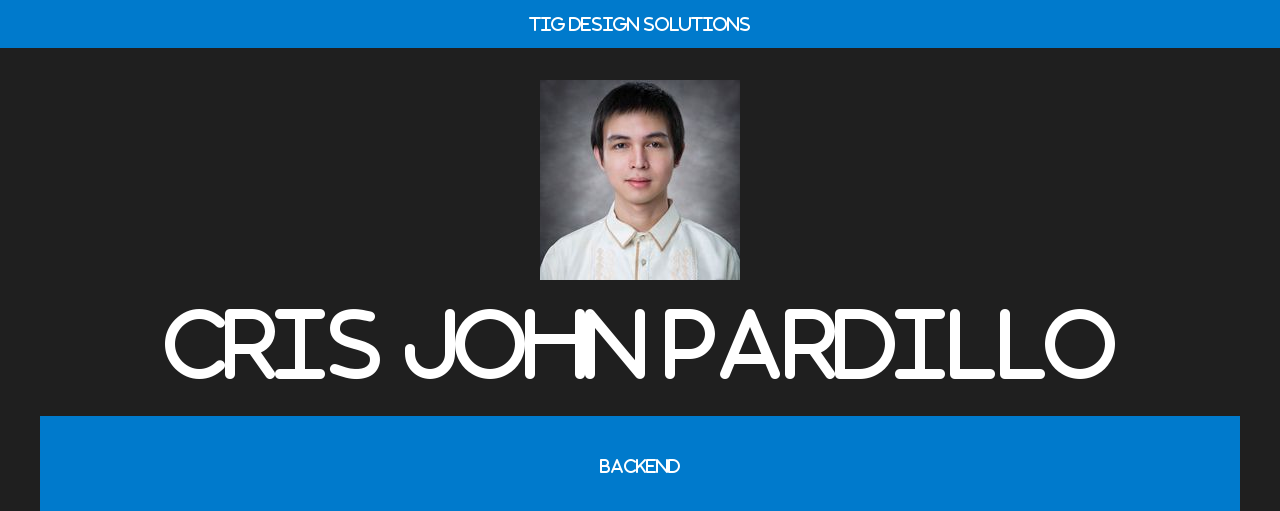
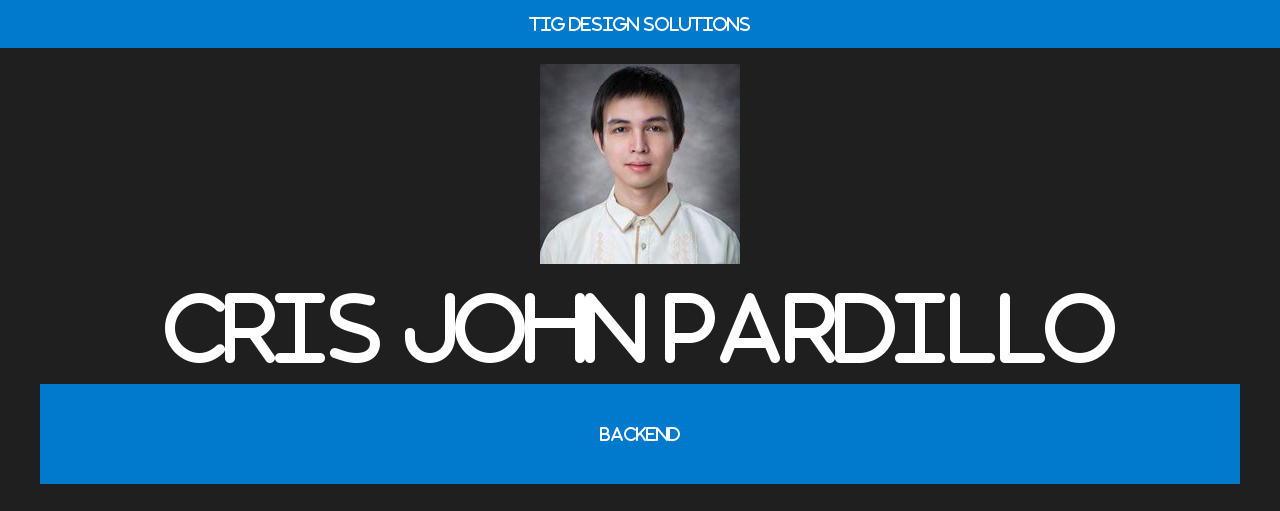
Before and after one commit to DaijobuDes/daijobudes.github.io, a plain HTML site: page cj.html in a window 1280 px wide. Shown: the top 511 px of the page. Drawn offline with Linux system fonts and the light colour scheme.

Commit message:
even more fixes
when will this ever end

```diff
--- a/carousel.html
+++ b/carousel.html
@@ -1,4 +1,9 @@
 <style>
+*{
+  padding: 0;
+  margin: 0;
+}
+
 @keyframes tonext {
   75% {
     left: 0;
@@ -47,7 +52,7 @@
 body {
   max-width: 37.5rem;
   margin: 0 auto;
-  padding: 0 1.25rem;
+  padding: 0;
   font-family: 'Lato', sans-serif;
 }
 
--- a/cj.html
+++ b/cj.html
@@ -11,7 +11,7 @@
     </head>
     <body class="jaround">
         <header class="flexX jcenter unselect" style="width: 100%; cursor:pointer"><a href="index.html"><i class="fa pad1">TIG Design Solutions</i></a></header>
-        <div class="profile flexY pad1 marg1" style="align-items:center;">
+        <div class="profile flexY marg1" style="align-items:center;">
             <div class="profile-photo"><img src="cj.jpg"></div>
             <div class="wide long flexX jcenter unselect" style="align-items:center; margin-top: 20px;"><i class="fa heading">Cris John Pardillo</i></div>
         </div>
```
Also changed, not shown: fred.html (+1 -1 lines), index-appendix.html (+6 -1 lines), kate.html (+1 -1 lines), seejee.html (+1 -1 lines).
